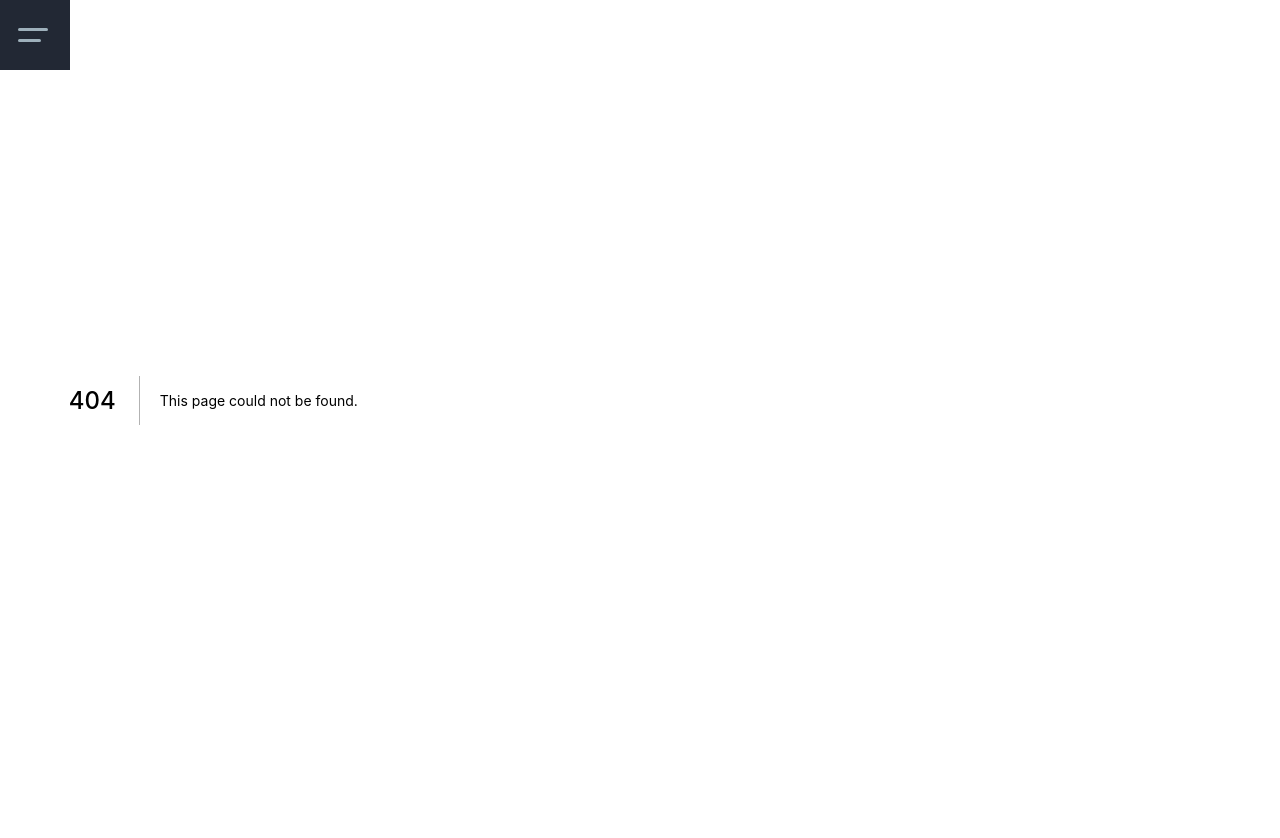
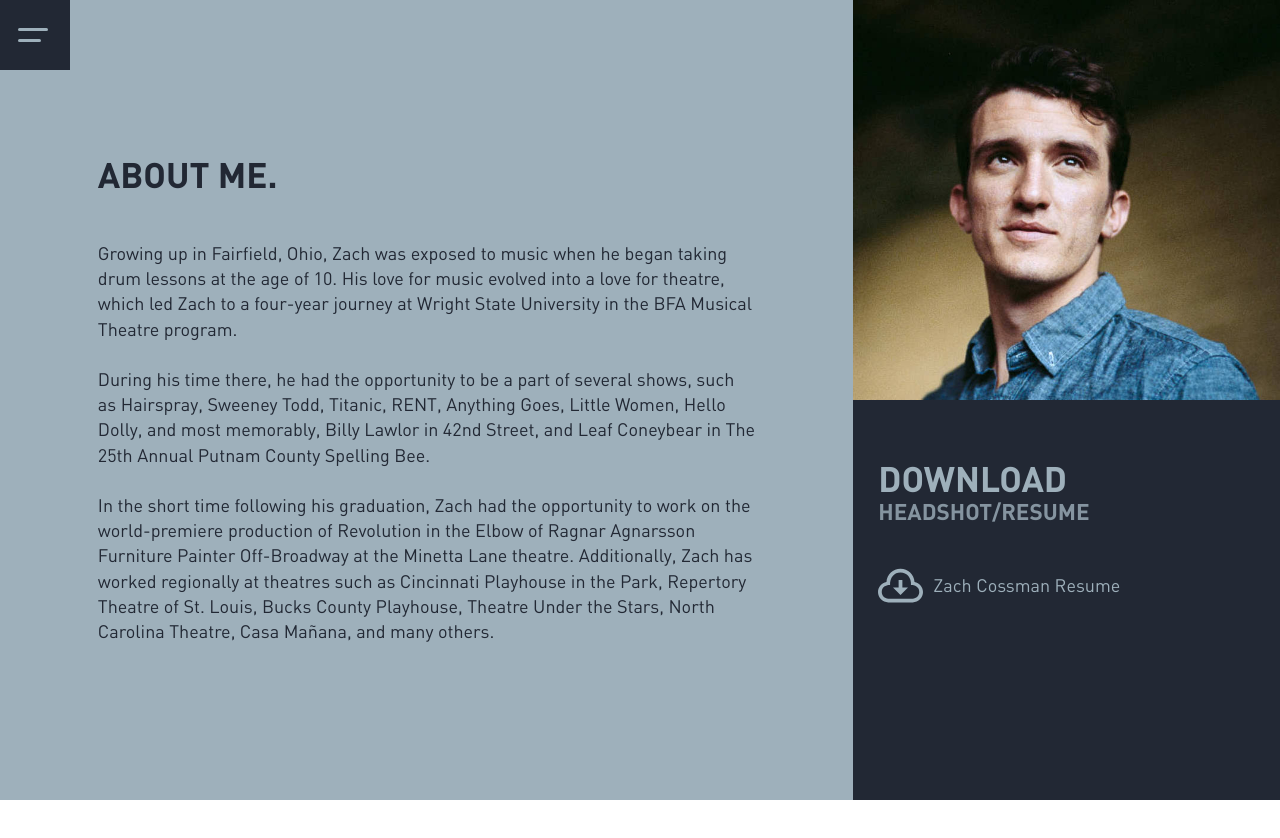
Before and after one commit to Zachcos/ZachCossmanV4_NextJS, a Next.js app: page /about in a window 1280 px wide. Before the commit this address had no page. Shown: the top 838 px of the page. After the commit the page ends 800 px from the top, so only its background shows below. Built offline with nearby package versions, Linux system fonts and the light colour scheme.

Commit message:
Create About page

```diff
--- /dev/null
+++ b/pages/about.tsx
@@ -0,0 +1,73 @@
+import styled from 'styled-components';
+import { color, device, font } from '../data/variables';
+import PhotoBox from '../components/photoBox';
+import DownloadBox from '../components/downloadBox';
+
+import headshot from '../public/assets/headshot2.jpg';
+
+const Wrapper = styled.div`
+  align-items: center;
+  background: ${color.light};
+  box-sizing: border-box;
+  display: flex;
+  flex-direction: column;
+  grid-area: 1 / 1 / 3 / 3;
+  justify-content: center;
+  padding: 25px 50px;
+  position: relative;
+  z-index: 15;
+  .bio {
+    h2 {
+      font-size: ${font.heading};
+      font-weight: ${font.bold};
+      margin-bottom: 50px;
+      text-transform: uppercase;
+    }
+    p {
+      line-height: 1.4rem;
+      max-width: 70ch;
+    }
+  }
+  @media ${device.phone} {
+    grid-area: 1 / 1 / 4 / 3;
+  }
+`;
+
+const About = () => {
+  return (
+    <>
+      <Wrapper>
+        <div className='bio'>
+          <h2>About me.</h2>
+          <p>
+            Growing up in Fairfield, Ohio, Zach was exposed to music when he
+            began taking drum lessons at the age of 10. His love for music
+            evolved into a love for theatre, which led Zach to a four-year
+            journey at Wright State University in the BFA Musical Theatre
+            program.
+            <br />
+            <br />
+            During his time there, he had the opportunity to be a part of
+            several shows, such as Hairspray, Sweeney Todd, Titanic, RENT,
+            Anything Goes, Little Women, Hello Dolly, and most memorably, Billy
+            Lawlor in 42nd Street, and Leaf Coneybear in The 25th Annual Putnam
+            County Spelling Bee.
+            <br />
+            <br />
+            In the short time following his graduation, Zach had the opportunity
+            to work on the world-premiere production of Revolution in the Elbow
+            of Ragnar Agnarsson Furniture Painter Off-Broadway at the Minetta
+            Lane theatre. Additionally, Zach has worked regionally at theatres
+            such as Cincinnati Playhouse in the Park, Repertory Theatre of St.
+            Louis, Bucks County Playhouse, Theatre Under the Stars, North
+            Carolina Theatre, Casa Mañana, and many others.
+          </p>
+        </div>
+      </Wrapper>
+      <DownloadBox area='four' theme='dark' />
+      <PhotoBox image={headshot} area='five' />
+    </>
+  );
+};
+
+export default About;
```
